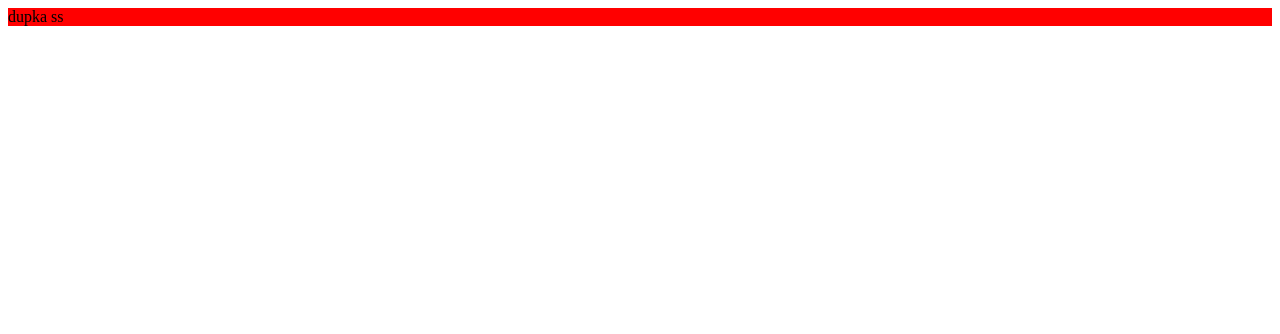
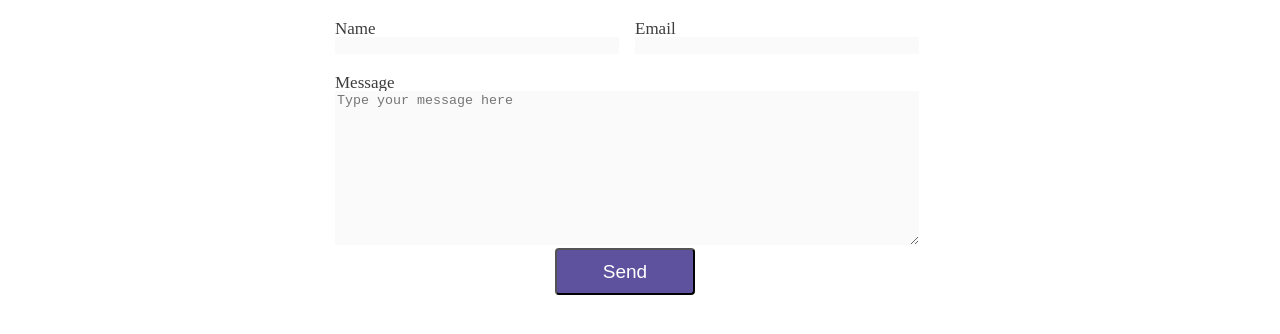
Before and after one commit to dzolu/formPlugin, a website: page index.html in a window 1280 px wide. Drawn offline with nearby package versions, Linux system fonts and the light colour scheme; files that its build step writes are made by us from their sources.

Commit message:
style: form styles

```diff
--- /dev/null
+++ b/_reset.scss
@@ -0,0 +1,49 @@
+/* http://meyerweb.com/eric/tools/css/reset/
+   v2.0 | 20110126
+   License: none (public domain)
+*/
+
+html, body, div, span, applet, object, iframe,
+h1, h2, h3, h4, h5, h6, p, blockquote, pre,
+a, abbr, acronym, address, big, cite, code,
+del, dfn, em, img, ins, kbd, q, s, samp,
+small, strike, strong, sub, sup, tt, var,
+b, u, i, center,
+dl, dt, dd, ol, ul, li,
+fieldset, form, label, legend,
+table, caption, tbody, tfoot, thead, tr, th, td,
+article, aside, canvas, details, embed,
+figure, figcaption, footer, header, hgroup,
+menu, nav, output, ruby, section, summary,
+time, mark, audio, video {
+  margin: 0;
+  padding: 0;
+  border: 0;
+  font-size: 100%;
+  font: inherit;
+  vertical-align: baseline;
+  box-sizing: border-box;
+}
+/* HTML5 display-role reset for older browsers */
+article, aside, details, figcaption, figure,
+footer, header, hgroup, menu, nav, section {
+  display: block;
+}
+body {
+  line-height: 1;
+}
+ol, ul {
+  list-style: none;
+}
+blockquote, q {
+  quotes: none;
+}
+blockquote:before, blockquote:after,
+q:before, q:after {
+  content: '';
+  content: none;
+}
+table {
+  border-collapse: collapse;
+  border-spacing: 0;
+}
--- /dev/null
+++ b/_variables.scss
@@ -0,0 +1,2 @@
+$lg: 992px;
+$remSize: 16;
--- a/index.html
+++ b/index.html
@@ -6,6 +6,25 @@
     <link href="style.css" rel="stylesheet">
 </head>
 <body>
-<div class="form">dupka ss</div>
+<div class="container">
+    <form class="form row">
+        <div class="col-12 col-lg-6">
+            <label class="form__label" for="name">Name</label>
+            <input class="form__input" id="name" type="text"/>
+        </div>
+        <div class="col-12 col-lg-6">
+            <label class="form__label" for="email">Email</label>
+            <input class="form__input" id="email" type="email"/>
+        </div>
+        <div class="col-12">
+            <label class="form__label" for="message">Message</label>
+            <textarea id="message" class="form__textarea" type="text" placeholder="Type your message here"></textarea>
+        </div>
+        <div class="col-12">
+            <button class="form__submit" type="submit">Send</button>
+        </div>
+
+    </form>
+</div>
 </body>
 </html>
--- a/style.scss
+++ b/style.scss
@@ -1,5 +1,86 @@
+@import "reset";
+@import "variables";
+
+@mixin col {
+  padding: 0 10px;
+  float: left;
+  position: relative;
+}
+
+body {
+  font-size: #{$remSize}px;
+}
+
+
+.container {
+  max-width: 600px;
+  display: block;
+  margin: 0 auto;
+}
+
+.col-12 {
+  @include col();
+  width: 100%;
+}
+
+.col-lg-6 {
+  @include col();
+  @media only screen and (min-width: $lg) {
+    max-width: 50%;
+  }
+}
+
+.row {
+  margin: 0 -15px;
+
+  &:after {
+    content: "";
+    clear: both;
+    display: table;
+  }
+}
+
 .form {
-  color: black;
-  background-color: red;
-  display: flex;
+  width: 100%;
+
+  &__input {
+    width: 100%;
+    border: 0;
+    background-color: #FAFAFA;
+  }
+
+  &__textarea {
+    width: 100%;
+    border: 0;
+    background-color: #FAFAFA;
+    min-height: 150px;
+
+    ::placeholder {
+      color: #929292;
+    }
+  }
+
+  &__label {
+    margin-top: 20px;
+    font-size: 17rem/$remSize;
+    display: block;
+    color: #3D3D3D
+  }
+
+  &__submit {
+    display: block;
+    margin-top: 20px;
+    background-color: #5E519D;
+    text-align: center;
+    color: white;
+    width: 140px;
+    font-size: 19rem/$remSize;
+    border-radius: 4px;
+    padding: (21px/2) 0;
+    float: right;
+    @media only screen and (min-width: $lg) {
+      margin: 0 auto;
+      float: none;
+    }
+  }
 }
```
